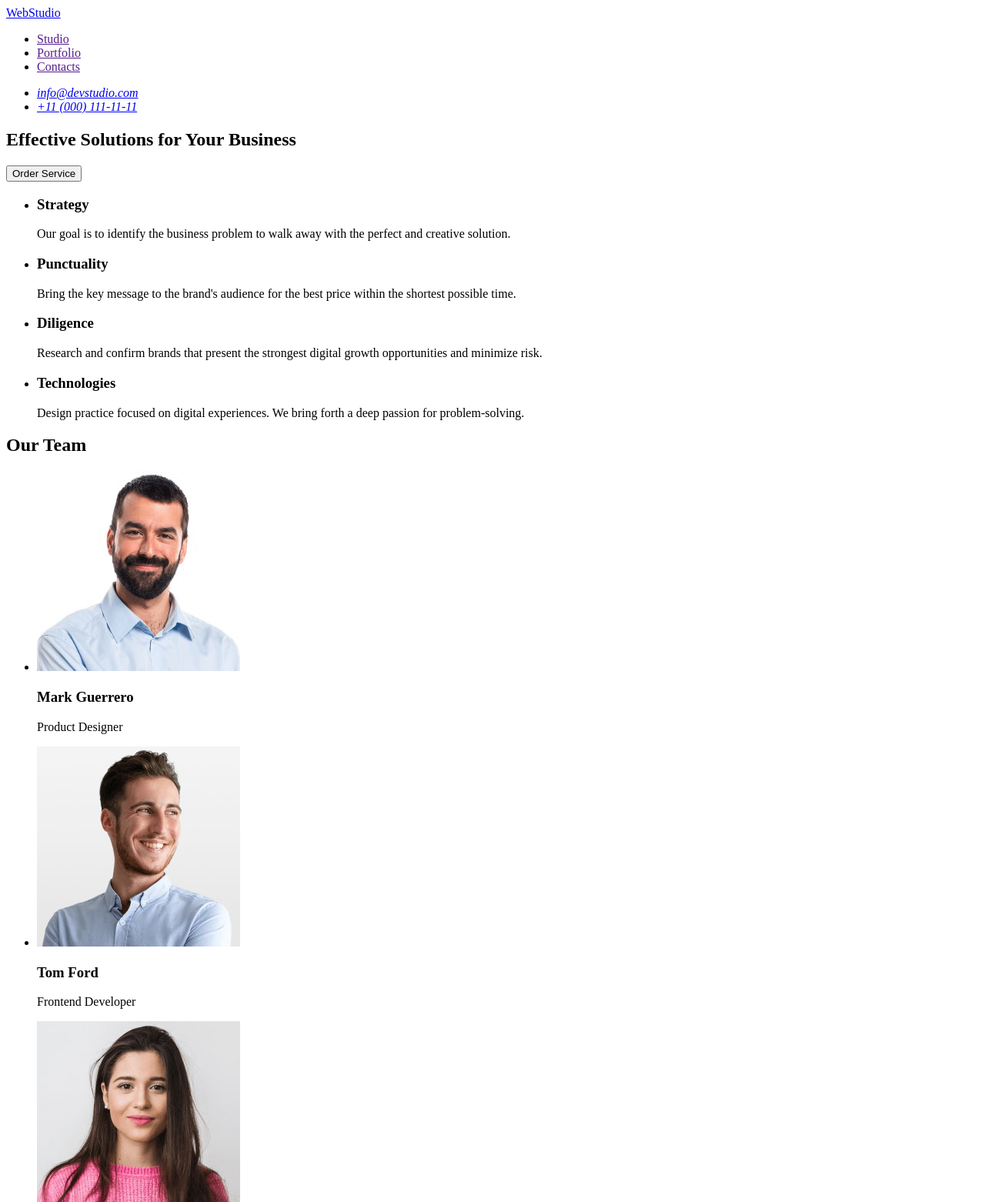
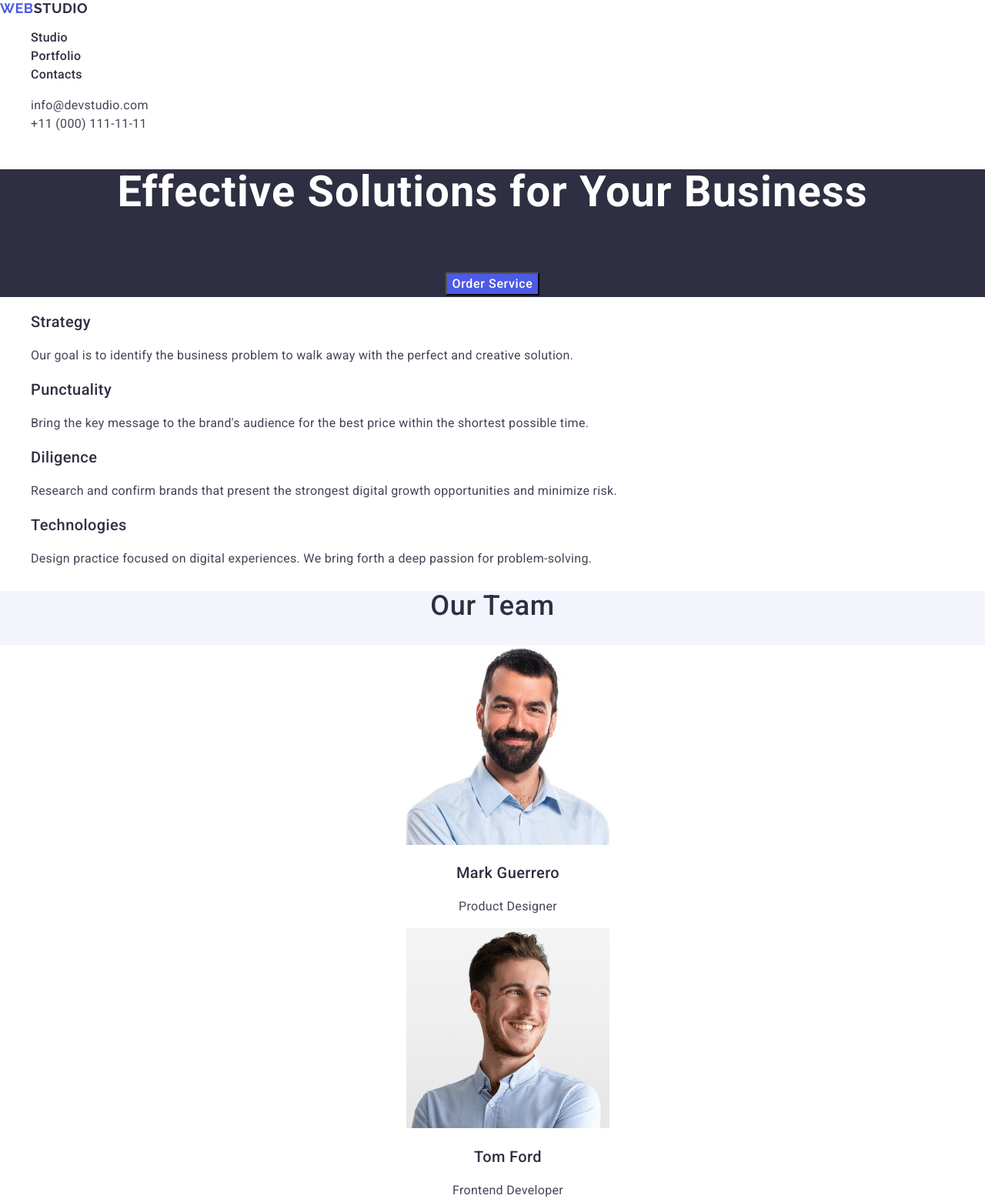
Before and after one commit to Stalker21w/goit-markup-hw-02, a plain HTML site: page index.html in a window 1280 px wide. Shown: the top 1562 px of the page at 77% size. Drawn offline with nearby package versions, Linux system fonts and the light colour scheme.

Commit message:
updating the page markup

```diff
--- /dev/null
+++ b/css/styles.css
@@ -0,0 +1,237 @@
+/* font-family: 'Montserrat', sans-serif;
+font-family: 'Raleway', sans-serif;
+font-family: 'Roboto', sans-serif; */
+
+/* general */
+.list {
+    list-style: none;
+}
+
+.link {
+    text-decoration: none;
+}
+
+/* header */
+body {
+    font-family: 'Roboto', sans-serif;
+    color: #434455;
+    background-color: #FFFFFF;
+}
+
+.header-logo {
+    color: #4d5ae5;
+    font-family: "Raleway", sans-serif;
+    font-size: 18px;
+    font-weight: 700;
+    line-height: 1.17;
+    /* 116.667% */
+    letter-spacing: 0.03em;
+    text-transform: uppercase;
+}
+
+.header-link {
+    color: #2E2F42;
+    font-size: 16px;
+    font-weight: 500;
+    line-height: 1.5;
+    /* 150% */
+    letter-spacing: 0.02em;
+}
+
+.header-link:hover {
+    color: #404bbf;
+}
+
+.header-link:focus {
+    color: #404bbf;
+}
+
+.header-logo span {
+    color: #2e2f42;
+    z
+}
+
+.header-menu {
+    color: #2e2f42;
+    font-size: 16px;
+    font-weight: 500;
+    line-height: 1.5;
+    /* 150% */
+    letter-spacing: 0.02em;
+}
+
+
+.address {
+    font-style: normal;
+}
+
+.address-link {
+    color: #434455;
+    font-size: 16px;
+    line-height: 1.5;
+    /* 150% */
+    letter-spacing: 0.02em;
+}
+
+.address-link:hover {
+    color: #404bbf;
+}
+
+.address-link:focus {
+    color: #404bbf;
+}
+
+
+/* main */
+.main {
+    color: #ffffff;
+    text-align: center;
+
+    /* Header */
+    font-size: 56px;
+    line-height: 1.07;
+    /* 107.143% */
+    letter-spacing: 0.02em;
+    background: #2e2f42;
+}
+
+
+/* section 1 */
+.main-btn {
+    background: #4d5ae5;
+    color: #ffffff;
+    font-size: 16px;
+    font-weight: 500;
+    line-height: 1.5;
+    /* 150% */
+    letter-spacing: 0.04em;
+    cursor: pointer;
+}
+
+.main-btn:hover {
+    background: #404bbf;
+    cursor: pointer;
+}
+
+.main-btn:focus {
+    background: #404bbf;
+    cursor: pointer;
+}
+
+
+
+/* Section 2 strategy */
+.strategy-list-sub {
+    color: #2e2f42;
+    font-size: 20px;
+    font-weight: 500;
+    line-height: 1.2;
+    /* 120% */
+    letter-spacing: 0.02em;
+}
+
+.strategy-list-text {
+    font-size: 16px;
+    line-height: 1.5;
+    /* 150% */
+    letter-spacing: 0.02em;
+}
+
+
+/* Section 3 ourteam */
+.ourteam {
+    background-color: #F4F4FD;
+}
+
+.ourteam-title {
+    color: #2e2f42;
+    text-align: center;
+    font-size: 36px;
+    font-weight: 500;
+    line-height: 1.11;
+    letter-spacing: 0.02em;
+    text-transform: capitalize;
+    background-color: #F4F4FD;
+}
+
+.ourteam-list {
+    background-color: #FFFFFF;
+}
+
+.ourteam-item {
+    text-align: center;
+    background-color: #FFFFFF;
+}
+
+.ourteam-sub {
+    color: #2E2F42;
+    text-align: center;
+    font-size: 20px;
+    font-weight: 500;
+    line-height: 1.2;
+    /* 120% */
+    letter-spacing: 0.02em;
+}
+
+.ourteam-text {
+    text-align: center;
+    font-size: 16px;
+    line-height: 1.5;
+    /* 150% */
+    letter-spacing: 0.02em;
+}
+
+/* Section 4 ourportfolio */
+.ourportfolio-title {
+    color: #2E2F42;
+    text-align: center;
+    font-size: 36px;
+    font-weight: 700;
+    line-height: 1.11;
+    /* 111.111% */
+    letter-spacing: 0.02em;
+    text-transform: capitalize;
+}
+
+.ourportfolio-sub {
+    color: #2E2F42;
+    font-size: 20px;
+    font-weight: 500;
+    line-height: 1.2;
+    /* 120% */
+    letter-spacing: 0.02em;
+}
+
+.ourportfolio-text {
+    font-size: 16px;
+    line-height: 1.5;
+    /* 150% */
+    letter-spacing: 0.02em;
+}
+
+/* footer */
+.footer {
+    background: #2E2F42;
+}
+
+.footer-logo {
+    color: #4D5AE5;
+    font-family: 'Raleway', sans-serif;
+    font-size: 18px;
+    font-weight: 700;
+    line-height: 1.17;
+    /* 116.667% */
+    letter-spacing: 0.03em;
+    text-transform: uppercase;
+}
+
+.footer-logo span {
+    color: #F4F4FD;
+}
+
+.footer-text {
+    color: #F4F4FD;
+    line-height: 1.5;
+    /* 150% */
+    letter-spacing: 0.02em;
+}
--- a/index.html
+++ b/index.html
@@ -4,98 +4,158 @@
 <head>
     <meta charset="UTF-8">
     <meta name="viewport" content="width=device-width, initial-scale=1.0">
-    <title>Document</title>
+    <link rel="stylesheet" href="https://cdnjs.cloudflare.com/ajax/libs/modern-normalize/2.0.0/modern-normalize.css"
+        integrity="sha512-gA2Bvu0/hw4oj0Lp8ZHjK+o3S4BE5m8d/wNVy6ktKLhHKPpWLQwv9ixzuWirWOakoJqlBdePq2NhoCaUOQ5npQ=="
+        crossorigin="anonymous" referrerpolicy="no-referrer" />
+    <link rel="stylesheet" href="./css/styles.css">
+    <link rel="preconnect" href="https://fonts.googleapis.com">
+    <link rel="preconnect" href="https://fonts.gstatic.com" crossorigin>
+    <link
+        href="https://fonts.googleapis.com/css2?family=Montserrat:ital,wght@0,400;0,500;0,700;1,600&family=Raleway:wght@700&family=Roboto:wght@100;400;500;700&display=swap"
+        rel="stylesheet">
+    <title>webstudio</title>
 </head>
 
 <body>
-    <header>
-        <nav>
-            <a href="./index.html"> WebStudio </a>
-            <ul>
-                <li><a href="">Studio</a></li>
-                <li><a href="">Portfolio</a></li>
-                <li><a href="">Contacts</a></li>
+
+
+
+    <header class="header">
+        <nav class="header-navigation">
+            <a class="header-logo link" href="./index.html">web<span>Studio</span></a>
+            <ul class="header-menu list">
+                <li class="header-menu-item"><a class="header-link link" href="./index.html">Studio</a></li>
+                <li class="header-menu-item"><a class="header-link link" href="">Portfolio</a></li>
+                <li class="header-menu-item"><a class="header-link link" href="">Contacts</a></li>
             </ul>
         </nav>
 
-        <!-- contacts -->
-        <address>
-            <ul>
-                <li><a href="mailto:info@devstudio.com">info@devstudio.com</a></li>
-                <li><a href="tel:+110001111111">+11 (000) 111-11-11</a></li>
+        <address class="address">
+            <ul class="adress-lists list">
+                <li class="adress-item"><a class="address-link link"
+                        href="mailto:info@devstudio.com">info@devstudio.com</a></li>
+                <li class="adress-item"><a class="address-link link" href="tel:+110001111111">+11 (000) 111-11-11</a>
+                </li>
             </ul>
         </address>
-
     </header>
 
+
     <main>
-        <!-- main top -->
-        <section title="main">
-            <h1>Effective Solutions for Your Business</h1>
-            <button type="button">Order Service</button>
+        <!-- section 1 -->
+        <section class="main">
+            <h1 class="main">Effective Solutions for Your Business</h1>
+            <button class="main-btn" type="button">Order Service</button>
         </section>
 
-        <!-- strategic -->
-        <section title="strategy">
-            <h2 hidden>Strategy</h2>
-            <ul>
-                <li>
-                    <h3>Strategy</h3>
-                    <p>Our goal is to identify the business problem to walk away with the perfect and creative solution.
+        <!-- section 2 -->
+        <section class="strategy">
+            <h2 class="strategy-title" hidden>Strategy</h2>
+            <ul class="strategy-list list">
+                <li class="strategy-list-item">
+                    <h3 class="strategy-list-sub">Strategy</h3>
+                    <p class="strategy-list-text">Our goal is to identify the business problem to walk away with the
+                        perfect and creative solution.
                     </p>
                 </li>
-                <li>
-                    <h3>Punctuality</h3>
-                    <p>Bring the key message to the brand's audience for the best price within the shortest possible
+                <li class="strategy-list-item">
+                    <h3 class="strategy-list-sub">Punctuality</h3>
+                    <p class="strategy-list-text">Bring the key message to the brand's audience for the best price
+                        within the shortest possible
                         time.</p>
                 </li>
-                <li>
-                    <h3>Diligence</h3>
-                    <p>Research and confirm brands that present the strongest digital growth opportunities and minimize
+                <li class="strategy-list-item">
+                    <h3 class="strategy-list-sub">Diligence</h3>
+                    <p class="strategy-list-text">Research and confirm brands that present the strongest digital growth
+                        opportunities and minimize
                         risk.</p>
                 </li>
-                <li>
-                    <h3>Technologies</h3>
-                    <p>Design practice focused on digital experiences. We bring forth a deep passion for
+                <li class="strategy-list-item">
+                    <h3 class="strategy-list-sub">Technologies</h3>
+                    <p class="strategy-list-text">Design practice focused on digital experiences. We bring forth a deep
+                        passion for
                         problem-solving.</p>
                 </li>
             </ul>
         </section>
 
+        <!-- section 3 -->
+        <section class="ourteam">
+            <h2 class="ourteam-title">Our Team</h2>
+            <ul class="ourteam-list list">
+                <li class="ourteam-item">
+                    <img class="ourteam-img" src="./images/image-3.jpg" alt="Mark Guerrero" width="264" height="260">
+                    <h3 class="ourteam-sub">Mark Guerrero</h3>
+                    <p class="ourteam-text">Product Designer</p>
+                </li>
+                <li class="ourteam-item">
+                    <img class="ourteam-img" src="./images/image-4.jpg" alt="Tom Ford" width="264" height="260">
+                    <h3 class="ourteam-sub">Tom Ford</h3>
+                    <p class="ourteam-text">Frontend Developer</p>
+                </li>
+                <li class="ourteam-item">
+                    <img class="ourteam-img" src="./images/image-2.jpg" alt="Camila Garcia" width="264" height="260">
+                    <h3 class="ourteam-sub">Camila Garcia</h3>
+                    <p class="ourteam-text">Marketing</p>
+                </li>
+                <li class="ourteam-item">
+                    <img class="ourteam-img" src="./images/image-1.jpg" alt="Daniel Wilson" width="264" height="260">
+                    <h3 class="ourteam-sub">Daniel Wilson</h3>
+                    <p class="ourteam-text">UI Designer</p>
+                </li>
+            </ul>
+        </section>
 
-        <!-- teams -->
-        <section title="Our Team">
-            <h2>Our Team</h2>
-            <ul>
-                <li>
-                    <img src="./images/image-3.jpg" alt="Mark Guerrero" width="264" height="260">
-                    <h3>Mark Guerrero</h3>
-                    <p>Product Designer</p>
+        <!-- section 4 -->
+        <section class="ourportfolio">
+            <h2 class="ourportfolio-title">Our Portfolio</h2>
+            <ul class="ourportfolio-list list">
+                <li class="ourportfolio-item">
+                    <img class="ourportfolio-img" src="./images/portfolio-1a.jpg" alt="Banking App" width="360"
+                        height="300">
+                    <h3 class="ourportfolio-sub">Banking App</h3>
+                    <p class="ourportfolio-text">App</p>
                 </li>
-                <li>
-                    <img src="./images/image-4.jpg" alt="Tom Ford" width="264" height="260">
-                    <h3>Tom Ford</h3>
-                    <p>Frontend Developer</p>
+                <li class="ourportfolio-item">
+                    <img class="ourportfolio-img" src="./images/portfolio-2b.jpg" alt="Cashless Payment"
+                        width="360" height="300">
+                    <h3 class="ourportfolio-sub">Cashless Payment</h3>
+                    <p class="ourportfolio-text">Marketing</p>
                 </li>
-                <li>
-                    <img src="./images/image-2.jpg" alt="Camila Garcia" width="264" height="260">
-                    <h3>Camila Garcia</h3>
-                    <p>Marketing</p>
+                <li class="ourportfolio-item">
+                    <img class="ourportfolio-img" src="./images/portfolio-3c.jpg" alt="Meditation App" width="360"
+                        height="300">
+                    <h3 class="ourportfolio-sub">Meditation App</h3>
+                    <p class="ourportfolio-text">App</p>
                 </li>
-                <li>
-                    <img src="./images/image-1.jpg" alt="Daniel Wilson" width="264" height="260">
-                    <h3>Daniel Wilson</h3>
-                    <p>UI Designer</p>
+                <li class="ourportfolio-item">
+                    <img class="ourportfolio-img" src="./images/portfolio-4d.jpg" alt="Taxi Service" width="360"
+                        height="300">
+                    <h3 class="ourportfolio-sub">Taxi Service</h3>
+                    <p class="ourportfolio-text">Marketing</p>
+                </li>
+                <li class="ourportfolio-item">
+                    <img class="ourportfolio-img" src="./images/portfolio-5e.jpg" alt="Screen Illustrations"
+                        width="360" height="300">
+                    <h3 class="ourportfolio-sub">Screen Illustrations</h3>
+                    <p class="ourportfolio-text">Design</p>
+                </li>
+                <li class="ourportfolio-item">
+                    <img class="ourportfolio-img" src="./images/portfolio-6f.jpg" alt="Online Courses" width="360"
+                        height="300">
+                    <h3 class="ourportfolio-sub">Online Courses</h3>
+                    <p class="ourportfolio-text">Marketing</p>
                 </li>
             </ul>
         </section>
 
     </main>
 
-    <footer>
-        <!-- logo -->
-        <a href="./index.html">WebStudio</a>
-        <p>Increase the flow of customers and sales for your business with digital marketing & growth solutions.</p>
+
+    <footer class="footer">
+        <a class="footer-logo link" href="./index.html">web<span class="footer-logo-span">Studio</span></a>
+        <p class="footer-text">Increase the flow of customers and sales for your business with digital marketing &
+            growth solutions.</p>
     </footer>
 
 </body>
```
Also changed, not shown: images/portfolio-1a.jpg (added), images/portfolio-2b.jpg (added), images/portfolio-3c.jpg (added), images/portfolio-4d.jpg (added), images/portfolio-5e.jpg (added), images/portfolio-6f.jpg (added).
